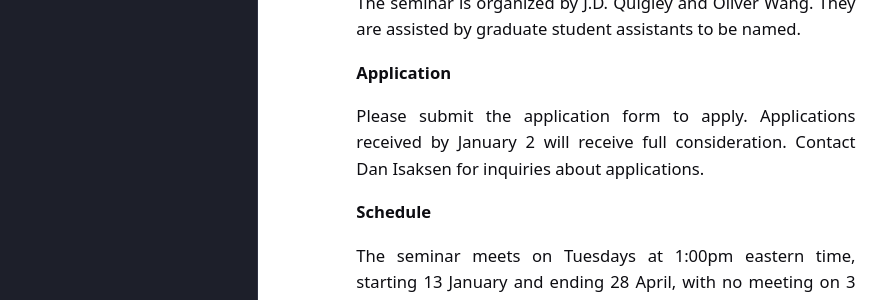
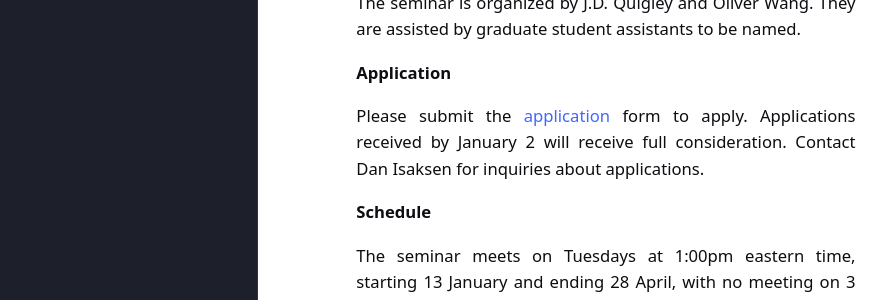
Before and after one commit to eCHTorc/eCHTorc.github.io, a Jekyll site: the page built from echt-reading-seminars/echt-reading-seminar-on-group-actions-on-exotic-spheres-winter-26.html, in a window 1280 px wide and 900 px high, scrolled down 727 px. Shown: the part 501-801 px from the top of the window, without its empty margins (43-930 px from the left). Built offline with Jekyll 4.4.1, drawn with Linux system fonts in a browser that asks for light colours; part of the change alters nothing that is shown.

```diff
--- a/echt-reading-seminars/echt-reading-seminar-on-group-actions-on-exotic-spheres-winter-26.html
+++ b/echt-reading-seminars/echt-reading-seminar-on-group-actions-on-exotic-spheres-winter-26.html
@@ -51,7 +51,7 @@ The seminar is organized by J.D. Quigley and Oliver Wang. They are assisted by g
 </p>
 
 <p>
-Please submit the application form to apply. Applications received by January 2 will receive full consideration. Contact Dan Isaksen for inquiries about applications.
+Please submit the <a href="https://waynestate.az1.qualtrics.com/jfe/form/SV_bKuUVEfc47SU4jI"> application </a> form to apply. Applications received by January 2 will receive full consideration. Contact Dan Isaksen for inquiries about applications.
 </p>
 
 <p>
```
